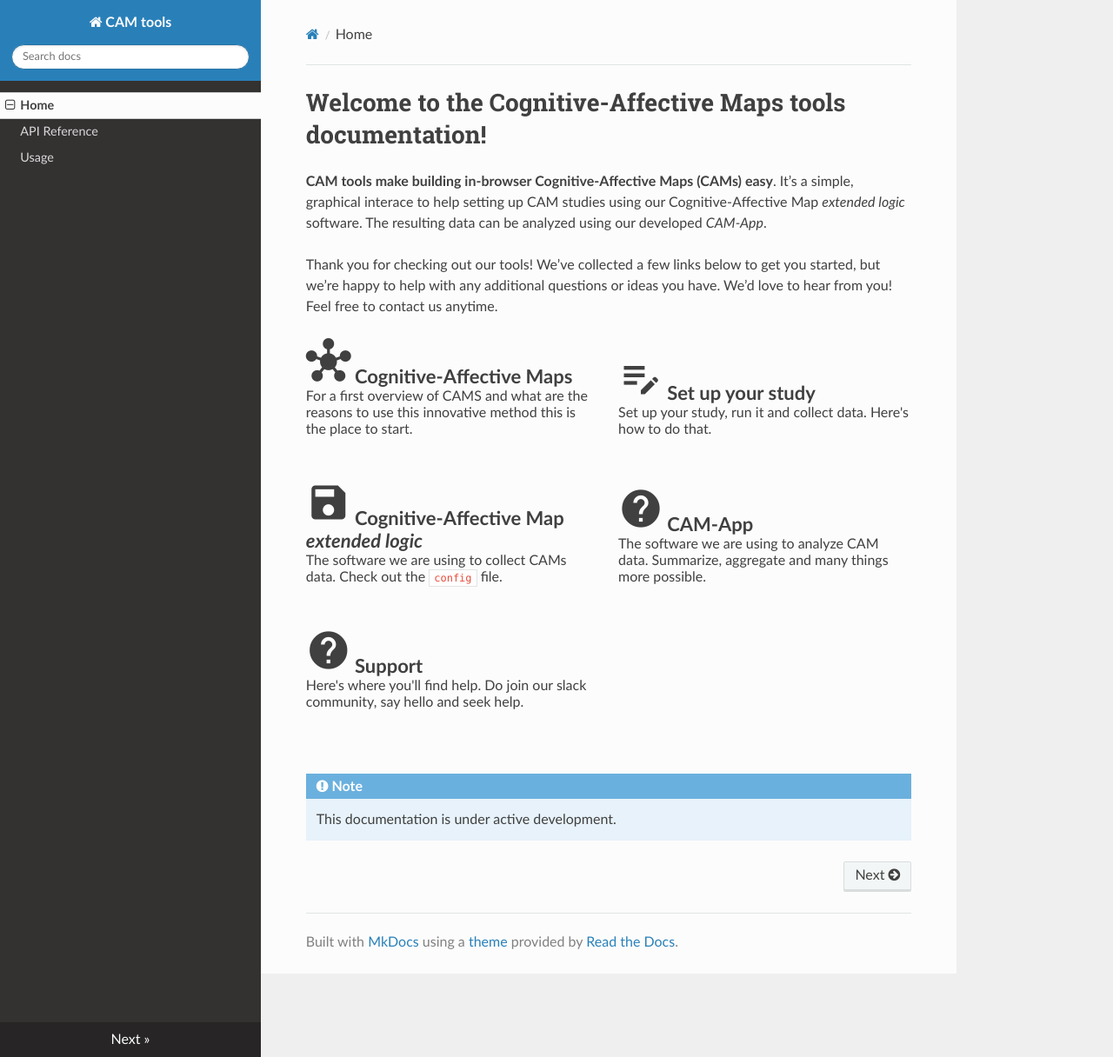
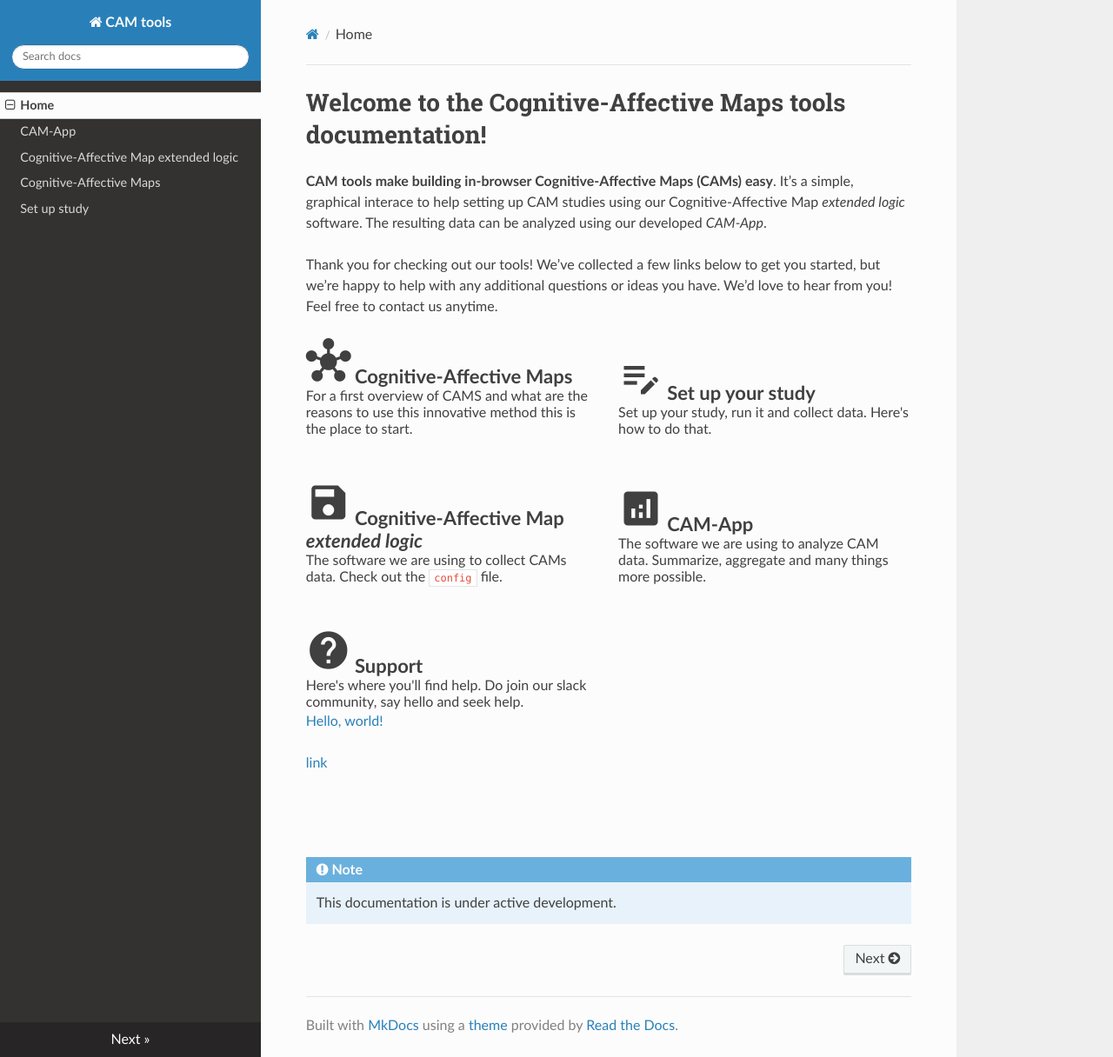
Before and after one commit to FennStatistics/CAMtools_documentation, an MkDocs documentation site: the page built from docs/index.md, in a window 1280 px wide and 1216 px high. Shown: the whole window at 87% size. Built offline with MkDocs 1.6.1, drawn with Linux system fonts in a browser that asks for light colours; nearby versions of some CDN libraries.

Commit message:
overall set up

```diff
--- a/README.md
+++ b/README.md
@@ -32,7 +32,7 @@ any additional questions or ideas you have. We’d love to hear from you! Feel f
     The software we are using to collect CAMs data. Check out the <code>config</code> file.
 </div>
 <div style="display: inline-block; width:48%;">
-    <span class="material-icons">help</span>
+    <span class="material-icons">analytics</span>
     <b style="font-size: 22px;">CAM-App</b>
     <br>
     The software we are using to analyze CAM data. Summarize, aggregate and many things more possible.
@@ -46,3 +46,8 @@ any additional questions or ideas you have. We’d love to hear from you! Feel f
 </div>
 <div style="display: inline-block; width:48%;">
 </div>
+
+
+<a href="http://example.com/" target="_blank">Hello, world!</a>
+
+[link](https://camtools-documentation.readthedocs.io/en/latest/api/)
--- /dev/null
+++ b/docs/Cognitive-Affective Map extended logic.md
@@ -0,0 +1,23 @@
+Cognitive-Affective Map extended logic
+=====
+
+blabla
+
+***
+Define your config file
+------------
+
+blabla
+
+***
+Implemented features
+----------------
+
+blabla
+
+
+***
+Future features
+----------------
+
+blabla
--- /dev/null
+++ b/docs/Set up study.md
@@ -0,0 +1,25 @@
+Set up study
+=====
+
+Example study
+------------
+
+blabla
+
+***
+Possible Cognitive-Affective Map study designs
+------------
+
+blabla
+
+***
+Instructions
+------------
+
+blabla
+
+***
+Register
+------------
+
+blabla
--- a/docs/api.md
+++ /dev/null
@@ -1,3 +0,0 @@
-# API Reference
-
-sdsasddsa
--- a/docs/index.md
+++ b/docs/index.md
@@ -4,7 +4,6 @@
 <style>
 .material-icons{
   font-size: 52px;  /* Preferred icon size */
-
 }
 </style>
 
```
Also changed, not shown: docs/CAM-App.md (added, +17 -0 lines), docs/Cognitive-Affective Maps.md (added, +26 -0 lines), docs/usage.md (deleted, +0 -32 lines), lumache.py (deleted, +0 -35 lines).
